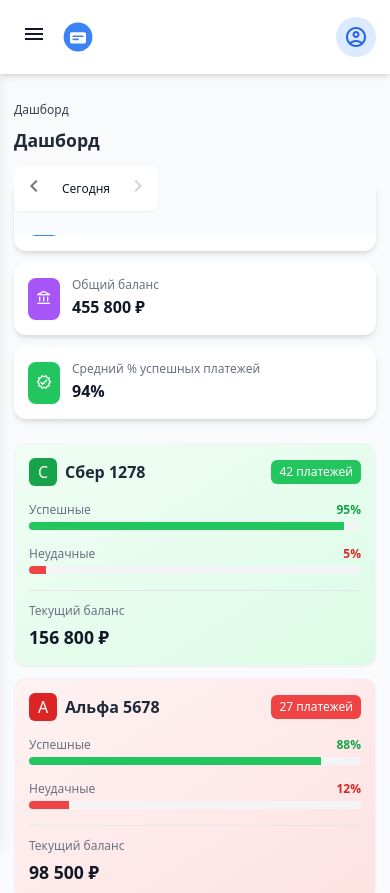
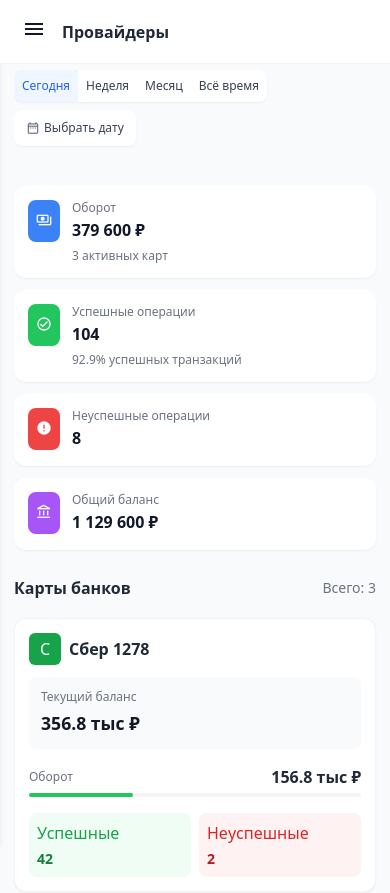
Before and after one commit to thafizov/providers, a React app: page / in a window 390 px wide. Shown: the top 893 px of the page. Built offline with nearby package versions, Linux system fonts and the light colour scheme.

Commit message:
Исправлена мобильная верстка: меню не перекрывает шапку, добавлен заголовок для карт банков, улучшена адаптивность

```diff
--- a/src/components/Layout.tsx
+++ b/src/components/Layout.tsx
@@ -67,7 +67,7 @@ const Layout: React.FC = () => {
   return (
     <div className="flex flex-col md:flex-row min-h-screen bg-gray-50">
       {/* Mobile Header - Fixed */}
-      <div className="md:hidden bg-white p-4 flex items-center justify-between shadow-md fixed top-0 left-0 right-0 z-30">
+      <div className="md:hidden bg-white p-4 flex items-center justify-between fixed top-0 left-0 right-0 z-40 h-16 border-b border-gray-100">
         <div className="flex items-center">
           <button
             onClick={toggleMobileMenu}
@@ -78,27 +78,21 @@ const Layout: React.FC = () => {
               {isMobileMenuOpen ? 'close' : 'menu'}
             </span>
           </button>
-          <img src="logo.svg" alt="Providers CSBP Logo" className="h-8" />
-        </div>
-
-        <div className="flex items-center">
-          <div className="flex items-center justify-center w-10 h-10 rounded-full bg-blue-100 text-blue-600">
-            <span className="material-icons-outlined">account_circle</span>
-          </div>
+          <span className="font-semibold text-gray-800">Провайдеры</span>
         </div>
       </div>
 
       {/* Sidebar */}
-      <div className={`fixed inset-0 md:relative md:inset-auto md:translate-x-0 md:w-64 bg-white shadow-lg md:shadow-md flex flex-col z-20 transition-transform duration-300 md:h-screen overflow-y-auto ${
+      <div className={`fixed inset-0 md:relative md:inset-auto md:translate-x-0 md:w-64 bg-white shadow-md md:shadow-sm flex flex-col z-30 md:h-screen overflow-y-auto ${
         isMobileMenuOpen ? 'translate-x-0' : '-translate-x-full'
       }`}>
+        {/* Mobile header spacer */}
+        <div className="h-16 md:hidden"></div>
+
         <div className="flex-1 p-4">
-          {/* Logo and User Profile - Desktop */}
+          {/* Logo - Desktop */}
           <div className="hidden md:flex justify-between items-center mb-6">
-            <img src="logo.svg" alt="Providers CSBP Logo" className="h-10" />
-            <div className="flex items-center justify-center w-10 h-10 rounded-full bg-blue-100 text-blue-600">
-              <span className="material-icons-outlined">account_circle</span>
-            </div>
+            <span className="font-semibold text-gray-800 text-xl">Провайдеры</span>
           </div>
 
           {/* User info */}
@@ -122,7 +116,7 @@ const Layout: React.FC = () => {
                 tabIndex={0}
               >
                 <span
-                  className={`inline-block h-4 w-4 transform rounded-full bg-white shadow-md transition-transform duration-300 ${
+                  className={`inline-block h-4 w-4 transform rounded-full bg-white shadow-sm ${
                     isActive ? 'translate-x-6' : 'translate-x-1'
                   }`}
                 />
@@ -160,19 +154,15 @@ const Layout: React.FC = () => {
       {/* Overlay for mobile menu */}
       {isMobileMenuOpen && (
         <div
-          className="fixed inset-0 bg-black bg-opacity-50 z-10 md:hidden"
+          className="fixed inset-0 bg-black bg-opacity-50 z-20 md:hidden"
           onClick={toggleMobileMenu}
           aria-hidden="true"
         />
       )}
 
       {/* Main content with transition */}
-      <div className="flex-1 overflow-auto md:p-6 md:h-screen pt-20 p-4 md:pt-6">
-        <div
-          className={`transition-opacity duration-300 ease-in-out ${
-            transitionStage === 'fadeIn' ? 'opacity-100' : 'opacity-0'
-          }`}
-        >
+      <div className="flex-1 overflow-auto md:p-6 md:h-screen pt-16 p-4 md:pt-6">
+        <div className={transitionStage === 'fadeIn' ? 'opacity-100' : 'opacity-0'}>
           <Outlet />
         </div>
       </div>
--- a/src/components/PageHeader.tsx
+++ b/src/components/PageHeader.tsx
@@ -1,5 +1,4 @@
 import React from 'react';
-import Breadcrumbs from './Breadcrumbs';
 
 interface PageHeaderProps {
   title: string;
@@ -8,11 +7,14 @@ interface PageHeaderProps {
 
 const PageHeader: React.FC<PageHeaderProps> = ({ title, actions }) => {
   return (
-    <div className="mb-6 sticky top-20 md:top-0 bg-gray-50 pt-2 pb-4 z-10">
-      <Breadcrumbs />
-      <div className="flex flex-col sm:flex-row justify-between items-start sm:items-center">
-        <h1 className="text-xl sm:text-2xl font-bold text-gray-800 mb-3 sm:mb-0">{title}</h1>
-        {actions && <div className="flex space-x-2 w-full sm:w-auto overflow-x-auto pb-2 sm:pb-0">{actions}</div>}
+    <div className="mb-6 sticky top-0 z-10 bg-gray-50 pt-4 pb-2 md:pb-4">
+      <div className="flex flex-col md:flex-row justify-between items-start md:items-center space-y-3 md:space-y-0">
+        <h1 className="text-xl sm:text-2xl font-bold text-gray-800 mb-0">{title}</h1>
+        {actions && (
+          <div className="flex w-full md:w-auto overflow-x-auto md:overflow-visible pb-2 md:pb-0 no-scrollbar">
+            {actions}
+          </div>
+        )}
       </div>
     </div>
   );
--- a/src/index.css
+++ b/src/index.css
@@ -133,8 +133,8 @@ button:focus-visible, a:focus-visible {
   animation: fadeInDown 0.3s ease-out forwards;
 }
 
-/* Улучшения для адаптивности на iOS и Android */
-@media screen and (max-width: 390px) {
+/* Улучшения для адаптивности на мобильных устройствах */
+@media screen and (max-width: 640px) {
   .text-xl {
     font-size: 1.1rem;
   }
@@ -146,6 +146,43 @@ button:focus-visible, a:focus-visible {
   .p-4 {
     padding: 0.875rem;
   }
+
+  /* Исправления для мобильного заголовка */
+  .fixed.top-\[64px\] {
+    top: 64px;
+  }
+
+  /* Улучшенная адаптивность для карточек на дашборде */
+  .grid-cols-1 {
+    grid-template-columns: minmax(0, 1fr);
+  }
+
+  /* Обеспечиваем корректное отображение карточек */
+  .h-full {
+    height: 100% !important;
+  }
+
+  /* Для экрана с переключателем дат */
+  .flex-shrink-0 {
+    flex-shrink: 0 !important;
+  }
+
+  /* Для карточек со статистикой */
+  .truncate {
+    overflow: hidden !important;
+    text-overflow: ellipsis !important;
+    white-space: nowrap !important;
+  }
+
+  /* Улучшаем корректное отображение гридов */
+  .grid {
+    width: 100% !important;
+  }
+
+  /* Улучшаем отображение заголовков в PageHeader */
+  .space-y-3 > * + * {
+    margin-top: 0.75rem !important;
+  }
 }
 
 /* Fix для iOS Safari */
@@ -153,4 +190,37 @@ button:focus-visible, a:focus-visible {
   .min-h-screen {
     min-height: -webkit-fill-available;
   }
+
+  /* Исправляем проблемы с фиксированным позиционированием на iOS */
+  .fixed {
+    position: fixed;
+  }
+
+  /* Дополнительный отступ под мобильной шапкой */
+  .pt-20 {
+    padding-top: 5rem !important;
+  }
+
+  /* Исправляем проблемы с датой в PageHeader */
+  .sticky.top-\[64px\] {
+    top: 64px !important;
+    z-index: 10 !important;
+  }
+
+  /* Корректное отображение гридов на iOS */
+  .grid {
+    display: grid !important;
+  }
 }
+
+/* Скрывает полосу прокрутки, но сохраняет функциональность */
+@layer utilities {
+  .no-scrollbar::-webkit-scrollbar {
+    display: none;
+  }
+
+  .no-scrollbar {
+    -ms-overflow-style: none;
+    scrollbar-width: none;
+  }
+}
--- a/src/pages/Dashboard.tsx
+++ b/src/pages/Dashboard.tsx
@@ -5,58 +5,176 @@ interface CardStats {
   id: string;
   cardId: string;
   bankName: string;
-  dailyPayments: number;
-  successRate: number;
-  failedRate: number;
+  successOrders: number;
+  failedOrders: number;
+  turnover: number;
   balance: number;
 }
 
 // Примерные данные для демонстрации
-const mockCardStats: CardStats[] = [
+const mockCardStats: Record<string, CardStats[]> = {
+  day: [
     {
       id: '1',
       cardId: '1278',
       bankName: 'Сбер',
-    dailyPayments: 42,
-    successRate: 95,
-    failedRate: 5,
-    balance: 156800,
+      successOrders: 42,
+      failedOrders: 2,
+      turnover: 156800,
+      balance: 356800,
     },
     {
       id: '2',
       cardId: '5678',
       bankName: 'Альфа',
-    dailyPayments: 27,
-    successRate: 88,
-    failedRate: 12,
-    balance: 98500,
+      successOrders: 27,
+      failedOrders: 3,
+      turnover: 98500,
+      balance: 248500,
     },
     {
       id: '3',
       cardId: '9012',
       bankName: 'Тинькофф',
-    dailyPayments: 35,
-    successRate: 92,
-    failedRate: 8,
-    balance: 124300,
+      successOrders: 35,
+      failedOrders: 3,
+      turnover: 124300,
+      balance: 524300,
+    },
+  ],
+  week: [
+    {
+      id: '1',
+      cardId: '1278',
+      bankName: 'Сбер',
+      successOrders: 152,
+      failedOrders: 8,
+      turnover: 856800,
+      balance: 356800,
+    },
+    {
+      id: '2',
+      cardId: '5678',
+      bankName: 'Альфа',
+      successOrders: 97,
+      failedOrders: 12,
+      turnover: 398500,
+      balance: 248500,
+    },
+    {
+      id: '3',
+      cardId: '9012',
+      bankName: 'Тинькофф',
+      successOrders: 105,
+      failedOrders: 9,
+      turnover: 624300,
+      balance: 524300,
     },
     {
       id: '4',
       cardId: '3456',
       bankName: 'ВТБ',
-    dailyPayments: 19,
-    successRate: 100,
-    failedRate: 0,
-    balance: 76200,
+      successOrders: 87,
+      failedOrders: 5,
+      turnover: 476200,
+      balance: 176200,
     },
-];
-
-// Сводная статистика
-const totalDailyPayments = mockCardStats.reduce((sum, card) => sum + card.dailyPayments, 0);
-const totalBalance = mockCardStats.reduce((sum, card) => sum + card.balance, 0);
-const avgSuccessRate = Math.round(
-  mockCardStats.reduce((sum, card) => sum + card.successRate, 0) / mockCardStats.length
-);
+  ],
+  month: [
+    {
+      id: '1',
+      cardId: '1278',
+      bankName: 'Сбер',
+      successOrders: 352,
+      failedOrders: 18,
+      turnover: 2856800,
+      balance: 356800,
+    },
+    {
+      id: '2',
+      cardId: '5678',
+      bankName: 'Альфа',
+      successOrders: 297,
+      failedOrders: 22,
+      turnover: 1398500,
+      balance: 248500,
+    },
+    {
+      id: '3',
+      cardId: '9012',
+      bankName: 'Тинькофф',
+      successOrders: 305,
+      failedOrders: 19,
+      turnover: 1624300,
+      balance: 524300,
+    },
+    {
+      id: '4',
+      cardId: '3456',
+      bankName: 'ВТБ',
+      successOrders: 287,
+      failedOrders: 15,
+      turnover: 1476200,
+      balance: 176200,
+    },
+    {
+      id: '5',
+      cardId: '7891',
+      bankName: 'Газпромбанк',
+      successOrders: 187,
+      failedOrders: 12,
+      turnover: 876200,
+      balance: 276200,
+    },
+  ],
+  all: [
+    {
+      id: '1',
+      cardId: '1278',
+      bankName: 'Сбер',
+      successOrders: 952,
+      failedOrders: 48,
+      turnover: 12856800,
+      balance: 356800,
+    },
+    {
+      id: '2',
+      cardId: '5678',
+      bankName: 'Альфа',
+      successOrders: 597,
+      failedOrders: 62,
+      turnover: 7398500,
+      balance: 248500,
+    },
+    {
+      id: '3',
+      cardId: '9012',
+      bankName: 'Тинькофф',
+      successOrders: 805,
+      failedOrders: 49,
+      turnover: 8624300,
+      balance: 524300,
+    },
+    {
+      id: '4',
+      cardId: '3456',
+      bankName: 'ВТБ',
+      successOrders: 687,
+      failedOrders: 35,
+      turnover: 6476200,
+      balance: 176200,
+    },
+    {
+      id: '5',
+      cardId: '7891',
+      bankName: 'Газпромбанк',
+      successOrders: 487,
+      failedOrders: 32,
+      turnover: 4876200,
+      balance: 276200,
+    },
+  ]
+};
 
 // Цвета для карточек разных банков
 const bankColors: Record<string, { bg: string, accent: string, logo: string }> = {
@@ -80,64 +198,81 @@ const bankColors: Record<string, { bg: string, accent: string, logo: string }> =
     accent: 'bg-blue-500',
     logo: 'bg-blue-600'
   },
+  'Газпромбанк': {
+    bg: 'from-indigo-50 to-indigo-100',
+    accent: 'bg-indigo-500',
+    logo: 'bg-indigo-600'
+  },
 };
 
-const StatCard: React.FC<{ stats: CardStats }> = ({ stats }) => {
+type TimePeriod = 'day' | 'week' | 'month' | 'all';
+
+const BankCard: React.FC<{ stats: CardStats }> = ({ stats }) => {
   const colors = bankColors[stats.bankName] || {
     bg: 'from-gray-50 to-gray-100',
     accent: 'bg-gray-500',
     logo: 'bg-gray-600'
   };
 
+  const formatAmount = (amount: number) => {
+    if (amount >= 1000000) {
+      return `${(amount / 1000000).toFixed(1)} млн ₽`;
+    } else if (amount >= 1000) {
+      return `${(amount / 1000).toFixed(1)} тыс ₽`;
+    } else {
+      return `${amount} ₽`;
+    }
+  };
+
   return (
-    <div className={`bg-gradient-to-br ${colors.bg} rounded-xl shadow-sm overflow-hidden h-full transform transition-all duration-300 hover:shadow-md hover:-translate-y-1 border border-gray-100`}>
-      <div className="p-4 sm:p-5 h-full flex flex-col">
+    <div className="bg-white rounded-xl shadow-sm overflow-hidden w-full border border-gray-100 h-full">
+      <div className="p-4 sm:p-5 flex flex-col h-full">
         <div className="mb-3 sm:mb-4 flex items-center justify-between">
           <div className="flex items-center">
-            <div className={`flex items-center justify-center w-7 h-7 sm:w-8 sm:h-8 rounded-md text-white ${colors.logo} mr-2 sm:mr-3`}>
+            <div className={`flex items-center justify-center w-8 h-8 sm:w-10 sm:h-10 rounded-md text-white ${colors.logo} mr-2 sm:mr-3`}>
               {stats.bankName.charAt(0)}
             </div>
-            <h3 className="text-base sm:text-lg font-semibold text-gray-800 truncate max-w-[120px] sm:max-w-full">
+            <div>
+              <h3 className="text-base sm:text-lg font-semibold text-gray-800">
                 {stats.bankName} {stats.cardId}
               </h3>
             </div>
-          <span className={`px-2 py-1 ${colors.accent} text-white text-xs font-medium rounded-md whitespace-nowrap`}>
-            {stats.dailyPayments} платежей
-          </span>
+          </div>
         </div>
 
-        <div className="space-y-3 sm:space-y-4 mb-4 sm:mb-5">
-          <div className="relative pt-1">
-            <div className="flex items-center justify-between mb-1">
-              <div className="text-xs font-medium text-gray-500">Успешные</div>
-              <div className="text-xs font-semibold text-green-600">{stats.successRate}%</div>
+        {/* Баланс (самый важный показатель) */}
+        <div className="mb-4 p-3 bg-gray-50 rounded-lg">
+          <div className="text-xs sm:text-sm font-medium text-gray-500 mb-1">Текущий баланс</div>
+          <div className="text-xl sm:text-2xl font-bold text-gray-900">
+            {formatAmount(stats.balance)}
           </div>
-            <div className="overflow-hidden h-2 text-xs flex rounded bg-gray-100">
+        </div>
+
+        {/* Оборот */}
+        <div className="mb-4">
+          <div className="flex justify-between items-center mb-1">
+            <div className="text-xs sm:text-sm font-medium text-gray-500">Оборот</div>
+            <div className="text-base sm:text-lg font-semibold text-gray-800">{formatAmount(stats.turnover)}</div>
+          </div>
+          <div className="w-full bg-gray-100 rounded-full h-1">
             <div
-                className="shadow-none flex flex-col text-center whitespace-nowrap text-white justify-center bg-green-500"
-                style={{ width: `${stats.successRate}%` }}
+              className={`${colors.accent} h-1 rounded-full`}
+              style={{ width: `${Math.min(100, stats.turnover / 500000 * 100)}%` }}
             ></div>
           </div>
         </div>
 
-          <div className="relative pt-1">
-            <div className="flex items-center justify-between mb-1">
-              <div className="text-xs font-medium text-gray-500">Неудачные</div>
-              <div className="text-xs font-semibold text-red-600">{stats.failedRate}%</div>
+        {/* Количество ордеров */}
+        <div className="mt-auto">
+          <div className="grid grid-cols-2 gap-2">
+            <div className="bg-green-50 p-2 rounded-lg h-16 flex flex-col justify-center">
+              <div className="text-2xs sm:text-xs text-green-600 mb-1">Успешные</div>
+              <div className="text-sm sm:text-base font-semibold text-green-700">{stats.successOrders}</div>
             </div>
-            <div className="overflow-hidden h-2 text-xs flex rounded bg-gray-100">
-              <div
-                className="shadow-none flex flex-col text-center whitespace-nowrap text-white justify-center bg-red-500"
-                style={{ width: `${stats.failedRate}%` }}
-              ></div>
+            <div className="bg-red-50 p-2 rounded-lg h-16 flex flex-col justify-center">
+              <div className="text-2xs sm:text-xs text-red-600 mb-1">Неуспешные</div>
+              <div className="text-sm sm:text-base font-semibold text-red-700">{stats.failedOrders}</div>
             </div>
-          </div>
-        </div>
-
-        <div className="mt-auto pt-3 sm:pt-5 border-t border-gray-200">
-          <div className="text-xs sm:text-sm text-gray-500 mb-1">Текущий баланс</div>
-          <div className="text-xl sm:text-2xl font-bold text-gray-900">
-            {stats.balance.toLocaleString('ru-RU')} ₽
           </div>
         </div>
       </div>
@@ -145,115 +280,184 @@ const StatCard: React.FC<{ stats: CardStats }> = ({ stats }) => {
   );
 };
 
-const SummaryCard: React.FC<{ title: string; value: string; icon: string; color: string }> = ({
-  title, value, icon, color
+const SummaryCard: React.FC<{
+  title: string;
+  value: string;
+  icon: string;
+  color: string;
+  subValue?: string;
+  subLabel?: string;
+}> = ({
+  title,
+  value,
+  icon,
+  color,
+  subValue,
+  subLabel
 }) => {
   return (
-    <div className="bg-white rounded-xl shadow-md p-4 sm:p-5 transition-all duration-200 hover:shadow-lg">
-      <div className="flex items-center">
-        <div className={`p-2 sm:p-3 rounded-lg ${color}`}>
+    <div className="bg-white rounded-xl shadow-sm p-4 sm:p-5 w-full h-full flex flex-col">
+      <div className="flex items-start">
+        <div className={`p-2 sm:p-3 rounded-lg ${color} flex-shrink-0`}>
           <span className="material-icons-outlined text-white text-base sm:text-xl">{icon}</span>
         </div>
-        <div className="ml-3 sm:ml-4">
+        <div className="ml-3 sm:ml-4 min-w-0 flex-1">
           <h3 className="text-xs sm:text-sm font-medium text-gray-500">{title}</h3>
-          <p className="text-lg sm:text-xl font-bold text-gray-900">{value}</p>
+          <p className="text-lg sm:text-xl font-bold text-gray-900 truncate">{value}</p>
+          {subValue && subLabel && (
+            <p className="text-xs sm:text-sm text-gray-500 mt-1">
+              <span className="font-medium">{subValue}</span> {subLabel}
+            </p>
+          )}
         </div>
       </div>
     </div>
   );
 };
 
-const Dashboard: React.FC = () => {
-  const [currentDate, setCurrentDate] = useState(new Date());
-
-  const handlePrevDay = () => {
-    const newDate = new Date(currentDate);
-    newDate.setDate(newDate.getDate() - 1);
-    setCurrentDate(newDate);
+const TimePeriodSelector: React.FC<{
+  currentPeriod: TimePeriod;
+  onChange: (period: TimePeriod) => void;
+}> = ({ currentPeriod, onChange }) => {
+  return (
+    <div className="inline-flex bg-white rounded-lg shadow-sm overflow-hidden flex-shrink-0 max-w-full">
+      <button
+        onClick={() => onChange('day')}
+        className={`px-2 sm:px-3 py-2 text-xs sm:text-sm font-medium whitespace-nowrap ${
+          currentPeriod === 'day'
+            ? 'bg-blue-50 text-blue-600'
+            : 'text-gray-700 hover:bg-gray-50'
+        }`}
+      >
+        Сегодня
+      </button>
+      <button
+        onClick={() => onChange('week')}
+        className={`px-2 sm:px-3 py-2 text-xs sm:text-sm font-medium whitespace-nowrap ${
+          currentPeriod === 'week'
+            ? 'bg-blue-50 text-blue-600'
+            : 'text-gray-700 hover:bg-gray-50'
+        }`}
+      >
+        Неделя
+      </button>
+      <button
+        onClick={() => onChange('month')}
+        className={`px-2 sm:px-3 py-2 text-xs sm:text-sm font-medium whitespace-nowrap ${
+          currentPeriod === 'month'
+            ? 'bg-blue-50 text-blue-600'
+            : 'text-gray-700 hover:bg-gray-50'
+        }`}
+      >
+        Месяц
+      </button>
+      <button
+        onClick={() => onChange('all')}
+        className={`px-2 sm:px-3 py-2 text-xs sm:text-sm font-medium whitespace-nowrap ${
+          currentPeriod === 'all'
+            ? 'bg-blue-50 text-blue-600'
+            : 'text-gray-700 hover:bg-gray-50'
+        }`}
+      >
+        Всё время
+      </button>
+    </div>
+  );
 };
 
-  const handleNextDay = () => {
-    const newDate = new Date(currentDate);
-    newDate.setDate(newDate.getDate() + 1);
+const Dashboard: React.FC = () => {
+  const [currentPeriod, setCurrentPeriod] = useState<TimePeriod>('day');
+  const [showDatePicker, setShowDatePicker] = useState(false);
 
-    // Не позволяем выбрать дату из будущего
-    if (newDate <= new Date()) {
-      setCurrentDate(newDate);
-    }
+  const handlePeriodChange = (period: TimePeriod) => {
+    setCurrentPeriod(period);
   };
 
-  const formatDate = (date: Date) => {
-    return date.toLocaleDateString('ru-RU', {
-      day: 'numeric',
-      month: 'long',
-      year: 'numeric'
-    });
+  // Получаем статистику для текущего выбранного периода
+  const currentStats = mockCardStats[currentPeriod];
+
+  // Вычисляем сводные данные для текущего периода
+  const totalTurnover = currentStats.reduce((sum, card) => sum + card.turnover, 0);
+  const totalSuccessOrders = currentStats.reduce((sum, card) => sum + card.successOrders, 0);
+  const totalFailedOrders = currentStats.reduce((sum, card) => sum + card.failedOrders, 0);
+  const totalBalance = currentStats.reduce((sum, card) => sum + card.balance, 0);
+
+  // Форматирование суммы для сводных карточек
+  const formatTotal = (amount: number) => {
+    return amount.toLocaleString('ru-RU') + ' ₽';
   };
 
-  const isToday = (date: Date) => {
-    const today = new Date();
-    return date.getDate() === today.getDate() &&
-      date.getMonth() === today.getMonth() &&
-      date.getFullYear() === today.getFullYear();
-  };
-
-  const dateElement = (
-    <div className="flex items-center text-sm bg-white rounded-lg shadow-sm">
+  // Компонент для периода времени в заголовке
+  const periodElement = (
+    <div className="flex flex-col md:flex-row items-start md:items-center gap-2 w-full md:w-auto">
+      <TimePeriodSelector
+        currentPeriod={currentPeriod}
+        onChange={handlePeriodChange}
+      />
       <button
-        onClick={handlePrevDay}
-        className="px-2 sm:px-3 py-2 hover:bg-gray-50 rounded-l-lg transition-colors"
-        aria-label="Предыдущий день"
+        onClick={() => setShowDatePicker(!showDatePicker)}
+        className="flex items-center text-xs sm:text-sm bg-white rounded-lg shadow-sm px-3 py-2 text-gray-700 hover:bg-gray-50 whitespace-nowrap flex-shrink-0"
       >
-        <span className="material-icons-outlined text-gray-500">chevron_left</span>
-      </button>
-
-      <span className="px-2 sm:px-3 py-2 font-medium text-xs sm:text-sm truncate max-w-[130px] sm:max-w-none">
-        {isToday(currentDate) ? 'Сегодня' : formatDate(currentDate)}
-      </span>
-
-      <button
-        onClick={handleNextDay}
-        className={`px-2 sm:px-3 py-2 rounded-r-lg transition-colors ${
-          isToday(currentDate) ? 'text-gray-300 cursor-not-allowed' : 'hover:bg-gray-50 text-gray-500'
-        }`}
-        disabled={isToday(currentDate)}
-        aria-label="Следующий день"
-      >
-        <span className="material-icons-outlined">chevron_right</span>
+        <span className="material-icons-outlined mr-1 text-gray-500 text-sm">date_range</span>
+        <span>Выбрать дату</span>
       </button>
     </div>
   );
 
   return (
     <div>
-      <PageHeader title="Дашборд" actions={dateElement} />
+      <PageHeader title="Дашборд" actions={periodElement} />
 
       {/* Summary cards */}
-      <div className="grid grid-cols-1 sm:grid-cols-2 lg:grid-cols-3 gap-3 sm:gap-4 mb-6 sm:mb-8">
+      <div className="grid grid-cols-1 sm:grid-cols-2 lg:grid-cols-4 gap-3 sm:gap-4 mb-6 sm:mb-8">
+        <div className="h-full">
           <SummaryCard
-          title="Всего транзакций сегодня"
-          value={`${totalDailyPayments}`}
+            title="Оборот"
+            value={formatTotal(totalTurnover)}
+            subValue={`${currentStats.length}`}
+            subLabel="активных карт"
             icon="payments"
             color="bg-blue-500"
           />
+        </div>
+        <div className="h-full">
+          <SummaryCard
+            title="Успешные операции"
+            value={`${totalSuccessOrders}`}
+            subValue={`${(totalSuccessOrders / (totalSuccessOrders + totalFailedOrders) * 100).toFixed(1)}%`}
+            subLabel="успешных транзакций"
+            icon="check_circle"
+            color="bg-green-500"
+          />
+        </div>
+        <div className="h-full">
+          <SummaryCard
+            title="Неуспешные операции"
+            value={`${totalFailedOrders}`}
+            icon="error"
+            color="bg-red-500"
+          />
+        </div>
+        <div className="h-full">
           <SummaryCard
             title="Общий баланс"
-          value={`${totalBalance.toLocaleString('ru-RU')} ₽`}
+            value={formatTotal(totalBalance)}
             icon="account_balance"
             color="bg-purple-500"
           />
-        <SummaryCard
-          title="Средний % успешных платежей"
-          value={`${avgSuccessRate}%`}
-          icon="verified"
-          color="bg-green-500"
-        />
+        </div>
       </div>
 
-      {/* Bank cards */}
-      <div className="grid grid-cols-1 sm:grid-cols-2 xl:grid-cols-4 gap-3 sm:gap-4">
-        {mockCardStats.map(card => (
-          <StatCard key={card.id} stats={card} />
+      {/* Bank Cards heading */}
+      <div className="flex items-center justify-between mb-4">
+        <h2 className="text-lg font-semibold text-gray-800">Карты банков</h2>
+        <div className="text-sm text-gray-500">Всего: {currentStats.length}</div>
+      </div>
+
+      {/* Bank Cards */}
+      <div className="grid grid-cols-1 sm:grid-cols-2 lg:grid-cols-3 xl:grid-cols-4 gap-4">
+        {currentStats.map(card => (
+          <BankCard key={card.id} stats={card} />
         ))}
       </div>
     </div>
```
Lines whose indentation alone changed are shown as unchanged.
